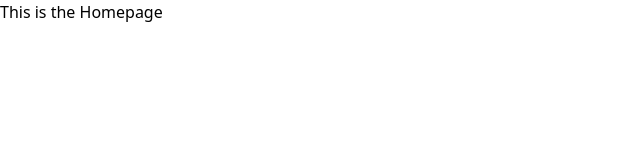
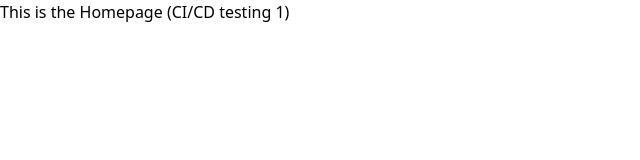
Before and after one commit to ShreekrishnaUdupa/Portfolio, a React (Vite) app in the folder frontend/: page / in a window 1280 px wide. Shown: the top 160 px of the page, without its empty margins (0-640 px from the left). Built offline with nearby package versions, Linux system fonts and the light colour scheme.

Commit message:
More minor fixes

```diff
--- a/frontend/src/pages/Home.jsx
+++ b/frontend/src/pages/Home.jsx
@@ -1,7 +1,7 @@
 export default function Home () {
   return (
     <>
-      This is the Homepage
+      This is the Homepage (CI/CD testing 1)
     </>
   )
 }
```
